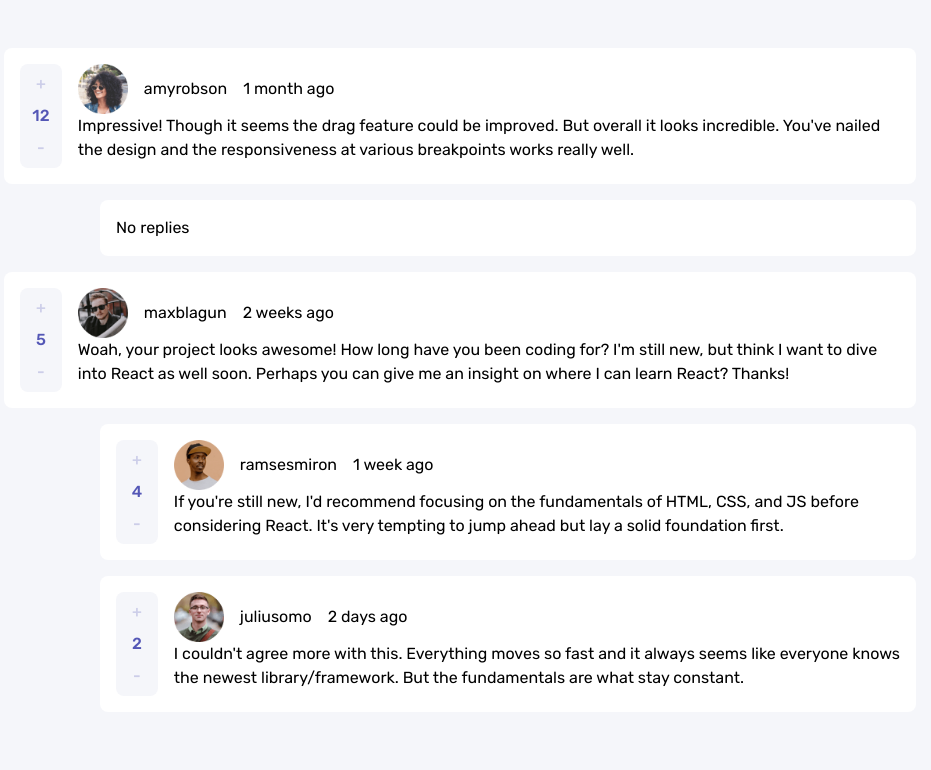
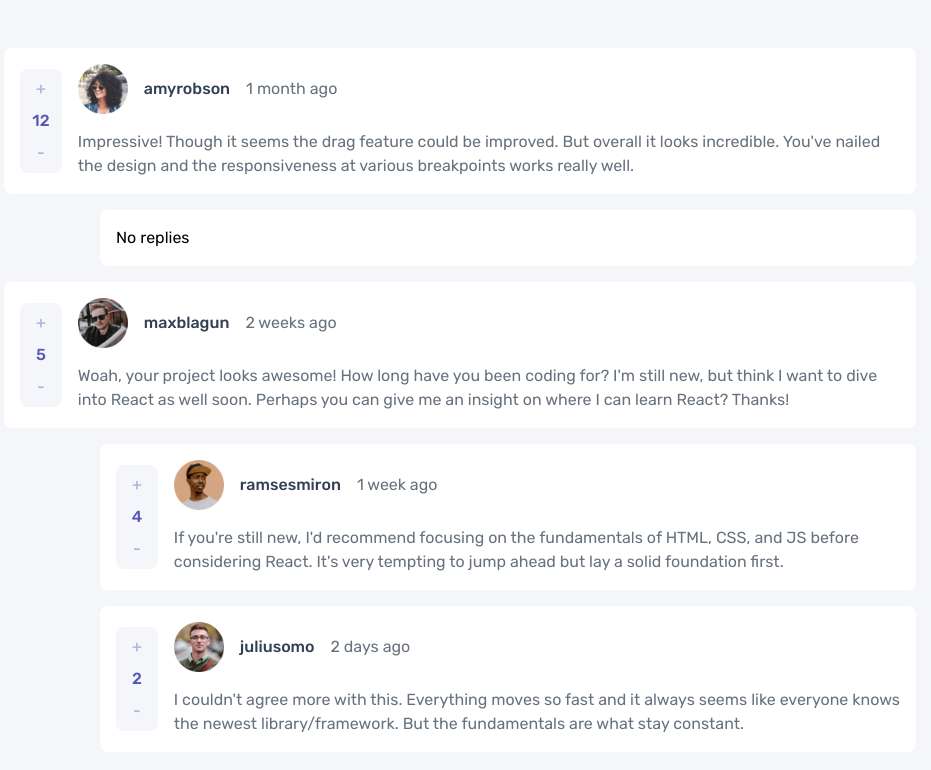
Before and after one commit to jadetrue/interactive-comments-section, a React (Vite) app: page / in a window 1280 px wide. Shown: the top 770 px of the page, without its empty margins (180-1111 px from the left). Built offline with nearby package versions, Linux system fonts and the light colour scheme.

Commit message:
update CSS file and make tweaks to general styles

```diff
--- a/src/components/Button.tsx
+++ b/src/components/Button.tsx
@@ -27,7 +27,7 @@ export const Button: React.FC<ButtonProps> = ({
         return "bg-primary-200 hover:bg-primary-400";
       }
       default: {
-        return "bg-primary-400 text-primary-400 opacity-25";
+        return "bg-primary-400 text-primary-400 opacity-40";
       }
     }
   };
--- a/src/components/Comment.tsx
+++ b/src/components/Comment.tsx
@@ -22,14 +22,14 @@ const Comment: React.FC<CommentProps> = ({
         <div className="text-left mt-4 gap-4 bg-white rounded-lg p-4">
             <div className="flex flex-col-reverse md:flex-row gap-4">
                 <Score score={score} />
-                <div className="flex flex-col">
+                <div className="flex flex-col gap-4">
                     <div className="flex flex-row gap-4 items-center">
                         <img width="50" height="50" src={user.image.png} />
-                        <p className="text-medium">{user.username}</p>
-                        {isCurrentUser && <div className="px-1.5 py-0.5 bg-primary-400 text-xs text-white rounded-sm">you</div>}
-                        <p>{createdAt}</p>
+                        <p className="font-medium text-light-800">{user.username}</p>
+                        {isCurrentUser && <div className="px-1.5 py-0.5 bg-primary-400 text-xs text-light-100 rounded-sm">you</div>}
+                        <p className="text-light-400">{createdAt}</p>
                     </div>
-                    <p>{children}</p>
+                    <p className="text-light-400">{children}</p>
                 </div>
             </div>
         </div >
--- a/src/components/CommentsList.tsx
+++ b/src/components/CommentsList.tsx
@@ -21,7 +21,7 @@ export const CommentsList: React.FC<Data> = ({ comments }) => {
             </Comment>
             <>
               {comment.replies.length > 0 ? (
-                <div className="ml-24">
+                <div className="transform duration-300 ml-8 sm:ml-14 md:ml-24">
                   {comment.replies.map((reply, i) => {
                     return (
                       <Comment
@@ -37,7 +37,7 @@ export const CommentsList: React.FC<Data> = ({ comments }) => {
                   })}
                 </div>
               ) : (
-                <div className="flex p-4 bg-light-100 rounded-lg mt-4 ml-24">No replies</div>
+                <div className="transform duration-300 flex p-4 bg-light-100 rounded-lg mt-4 ml-14 md:ml-24">No replies</div>
               )}
             </>
           </div>
--- a/src/index.css
+++ b/src/index.css
@@ -101,35 +101,7 @@
   }
 }
 
-.clr__primary {
-  color: var(--clr-primary-400);
-}
-
-.container {
-  display: flex;
-  gap: 1rem;
-  flex-direction: column;
-  background-color: var(--clr-light-100);
-  border-radius: 0.5rem;
-  padding: 1rem;
-  margin-bottom: 1rem;
-  min-width: fit-content;
-
-  @media screen and (min-width: 1021px) {
-    flex-direction: row-reverse;
-  }
-}
-
-.reply-container {
-  margin-left: 1rem;
-}
-
-.border {
-  border-left: solid var(--clr-light-300) 2px;
-  padding-left: 2rem;
-}
-
-.new-comment-container {
+/* .new-comment-container {
   display: grid;
   grid-template-columns: 1fr 1fr;
   grid-template-rows: auto auto;
@@ -164,13 +136,6 @@
   text-align: left;
   color: var(--clr-light-400);
   margin-top: 1rem;
-}
-
-.btn--state-success {
-  background: var(--clr-primary-400);
-  color: var(--clr-light-100);
-  text-transform: uppercase;
-  padding: 0.75em 1.5em;
 }
 
 .author-container {
@@ -234,4 +199,4 @@ form {
   width: 100%;
   display: flex;
   gap: 1rem;
-}
+} */
```
